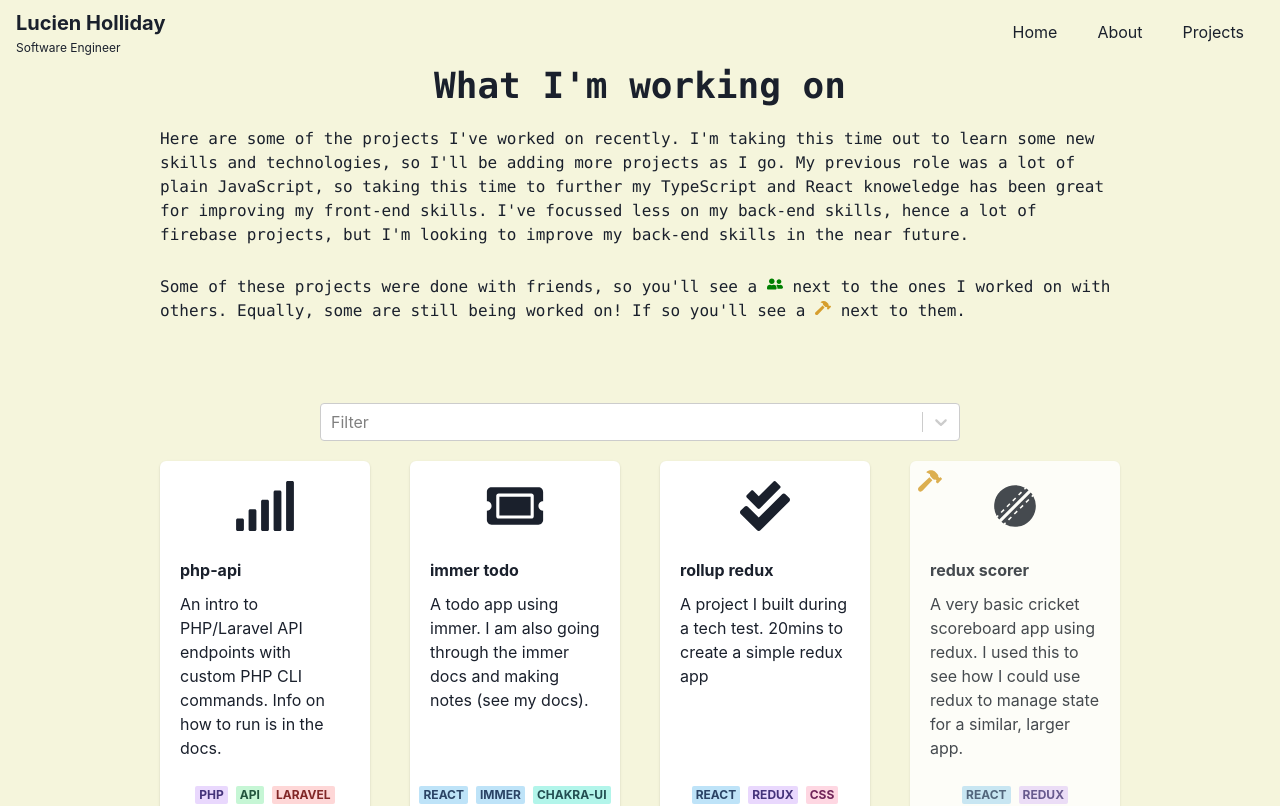
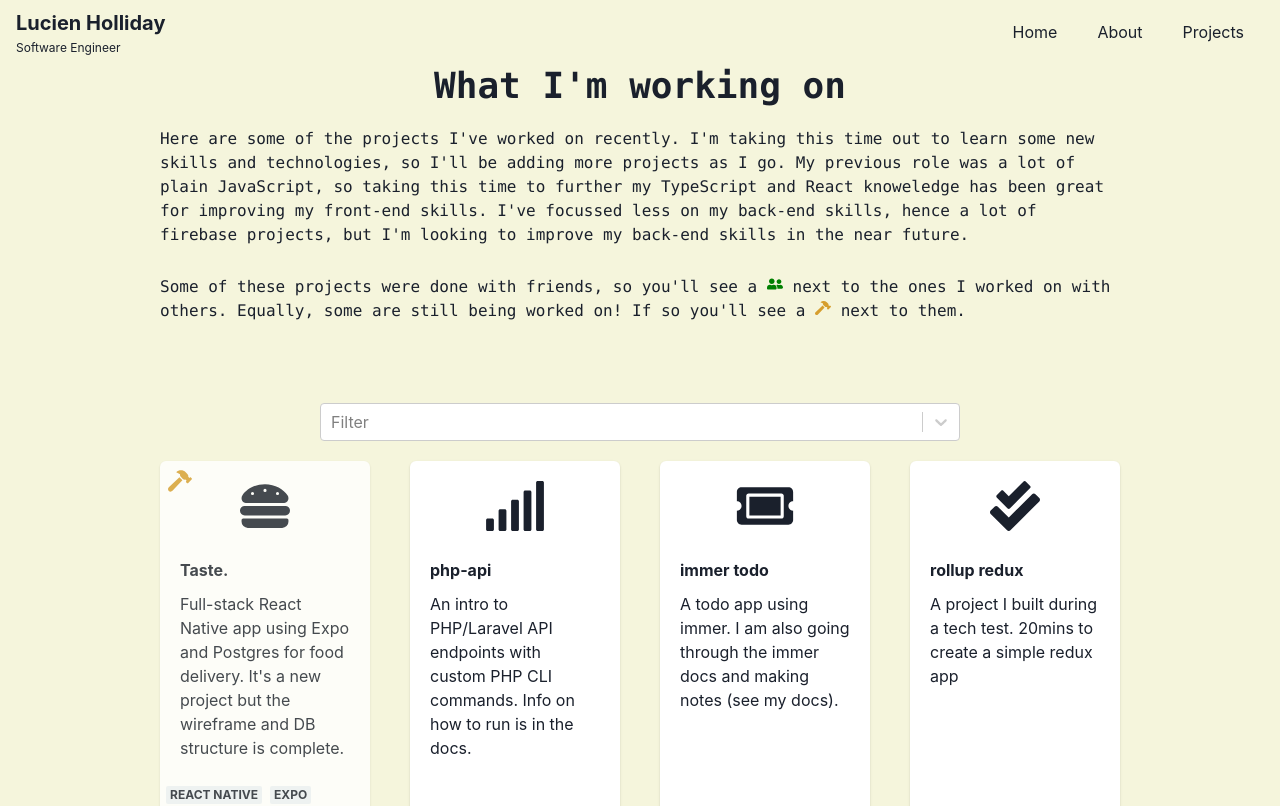
Before and after one commit to luiHoll97/luih, a React (Create React App) app: page /portfolio in a window 1280 px wide. Shown: the top 806 px of the page. Built offline with nearby package versions, Linux system fonts and the light colour scheme.

Commit message:
work update

```diff
--- a/src/work.ts
+++ b/src/work.ts
@@ -5,11 +5,25 @@ import {
   FaTicketAlt,
   FaCheckDouble,
   FaSignal,
+  FaHamburger
 } from "react-icons/fa";
 import { BiCricketBall, BiSolidCricketBall } from "react-icons/bi";
 import { Project } from "./types/project";
 
 export const Projects: Project[] = [
+  {
+    id: "13",
+    title: "Taste.",
+    description: "Full-stack React Native app using Expo and Postgres for food delivery. It's a new project but the wireframe and DB structure is complete.",
+    status: false,
+    techs: ["React Native", "Expo", "Postgres", "Node", "Express", "React Native Paper"],
+    link: "",
+    image: FaHamburger,
+    team: false,
+    docuemntation: "https://lui-holliday-docs.notion.site/Front-End-1976a3e9ef1b4c89865f0ee40d8a70e2?pvs=4",
+    code: "",
+    linksAvailable: true,
+  },
   {
     id: "12",
     title: "php-api",
```
